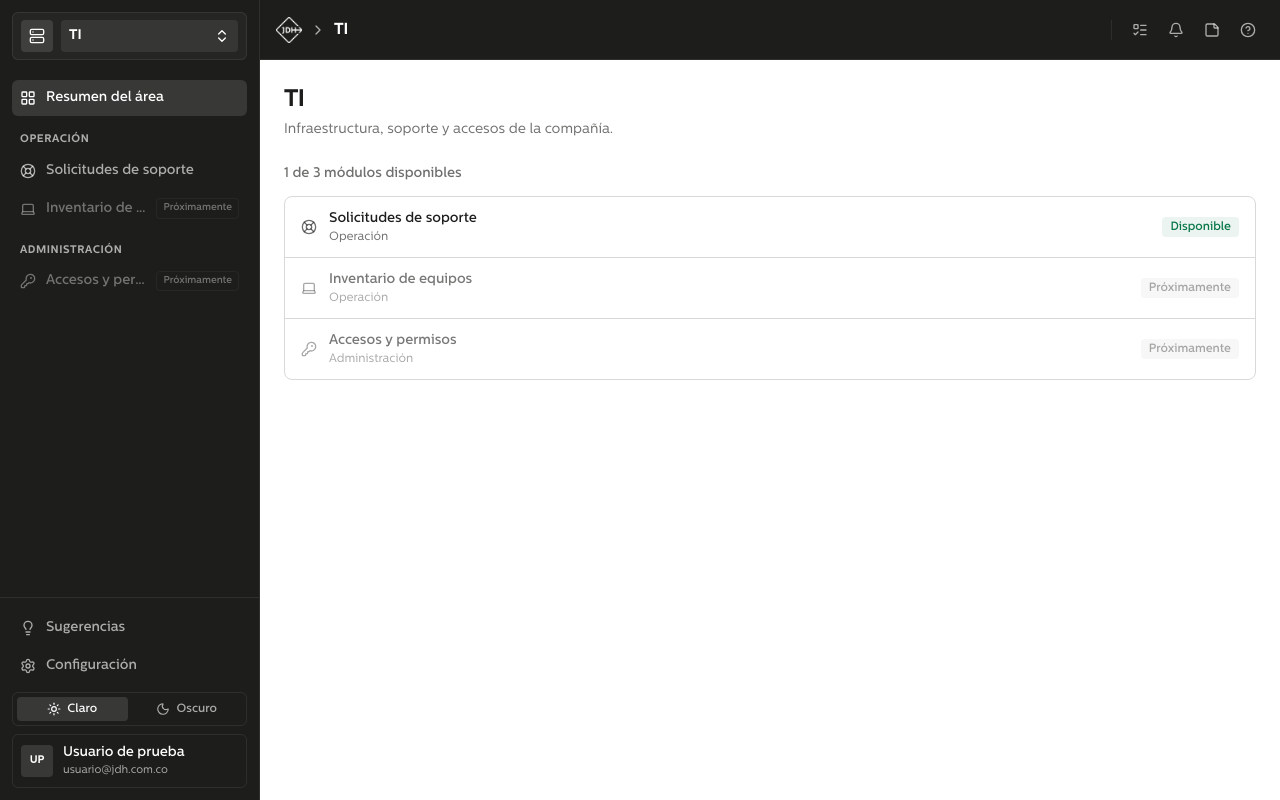
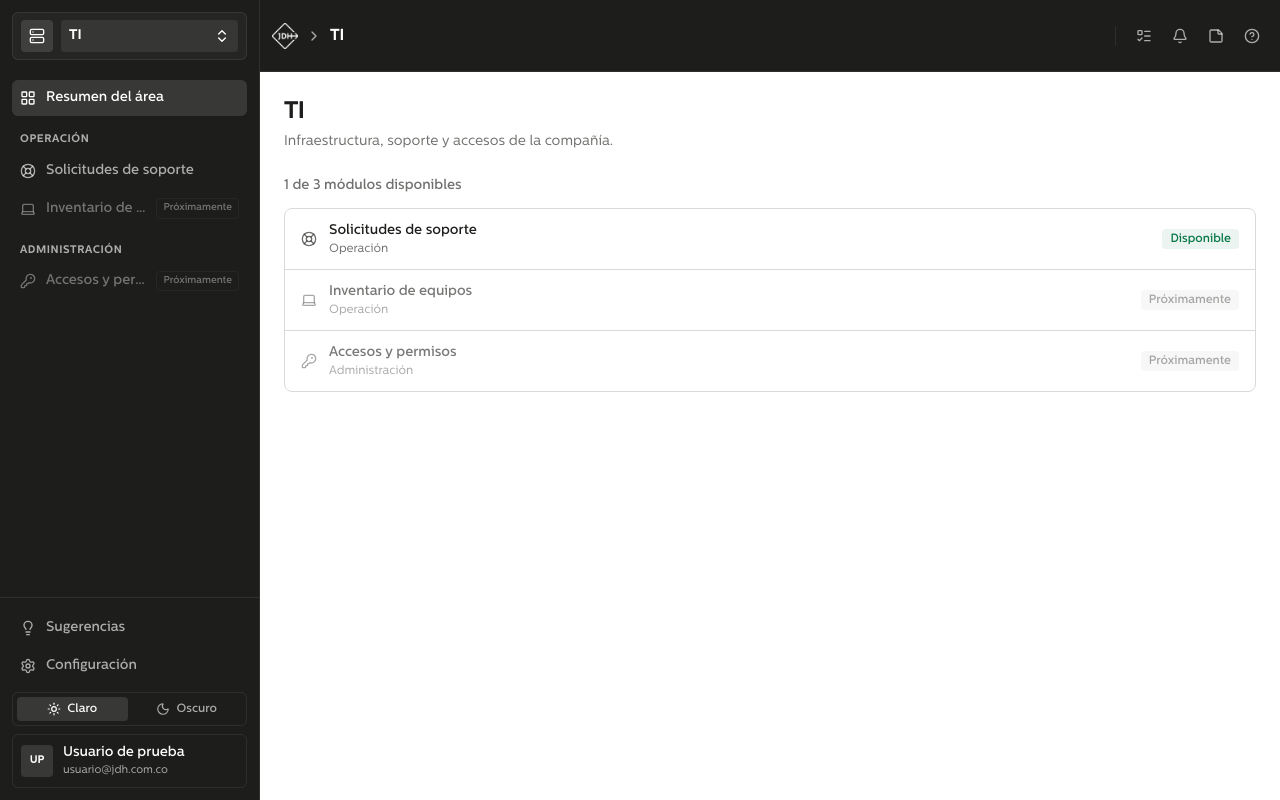
Before and after one commit to JDHTI/JDH-INTERNAL-PLATFORM, a Next.js app: page /ti in a window 1280 px wide. Built offline with nearby package versions, Linux system fonts and the light colour scheme.

Commit message:
fix(layout): align breadcrumb with sidebar card

```diff
--- a/src/shared/components/layout/app-header.tsx
+++ b/src/shared/components/layout/app-header.tsx
@@ -12,13 +12,13 @@ import QuickNotesMenu from "./header/quick-notes-menu";
 import TasksMenu from "./header/tasks-menu";
 
 /**
- * Application header: 60px, carrying the sidebar surface so the rail and the
+ * Application header: 72px, carrying the sidebar surface so the rail and the
  * bar above the content read as one frame around the canvas. No blur — see
  * docs/DESIGN.md §6.2.
  *
- * The height is 60px rather than a round 56px so its bottom edge lands
- * exactly where the area card ends: 12px of rail padding plus the card's
- * 48px. Change one and the other stops lining up.
+ * The area card starts 12px from the rail's top and is 48px high, placing its
+ * center at y=36. A 72px header shares that centerline, so the breadcrumb and
+ * the card contents align vertically. See docs/DESIGN.md §5.3.
  *
  * The wordmark that used to sit here is gone: the sidebar already carries the
  * brand mark, and repeating it in the header added nothing. In its place are
@@ -35,7 +35,7 @@ export default function AppHeader() {
   const setMobileMenuOpen = useUiStore((state) => state.setMobileMenuOpen);
 
   return (
-    <header className="flex h-15 w-full shrink-0 items-center gap-3 border-b border-sidebar-border bg-sidebar px-4 text-sidebar-foreground">
+    <header className="flex h-18 w-full shrink-0 items-center gap-3 border-b border-sidebar-border bg-sidebar px-3 text-sidebar-foreground">
       <button
         type="button"
         onClick={() => setMobileMenuOpen(true)}
```
Also changed, not shown: 1 other file (tests, documents, lock files or other folders).
